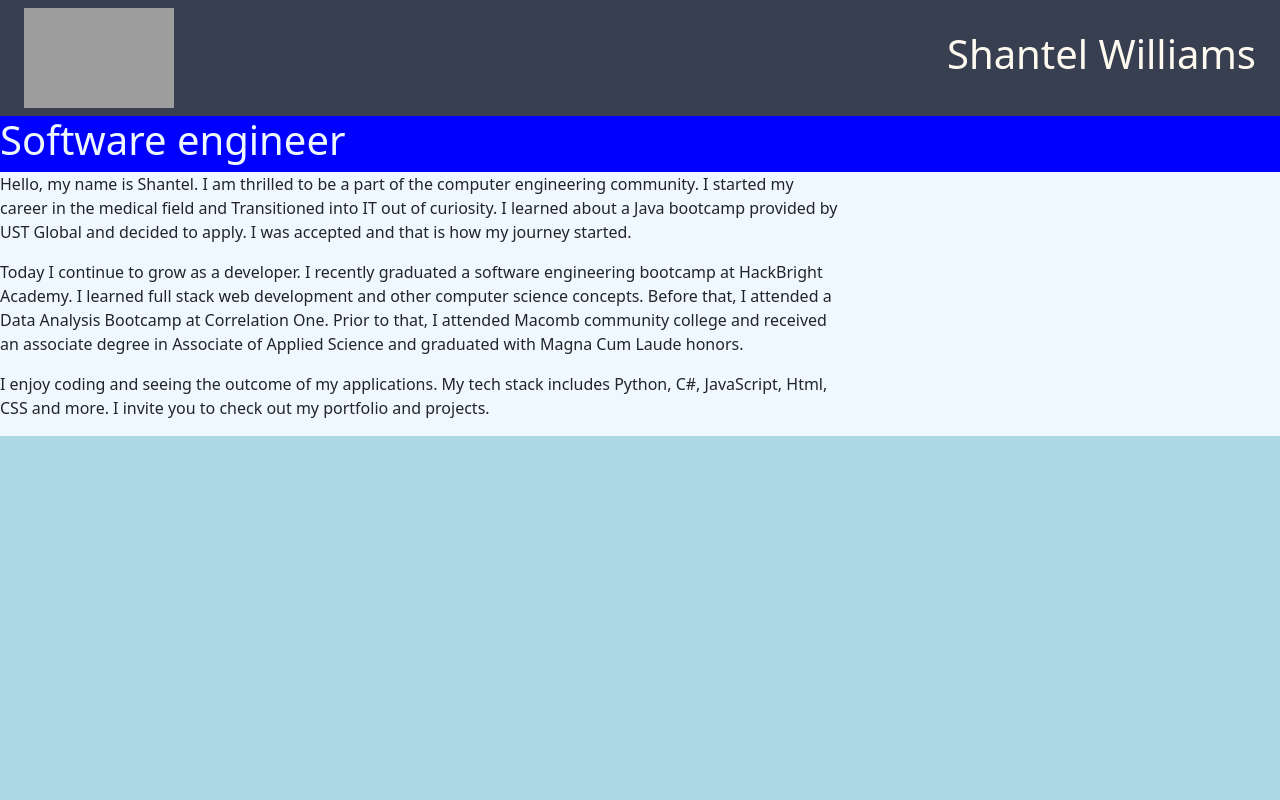
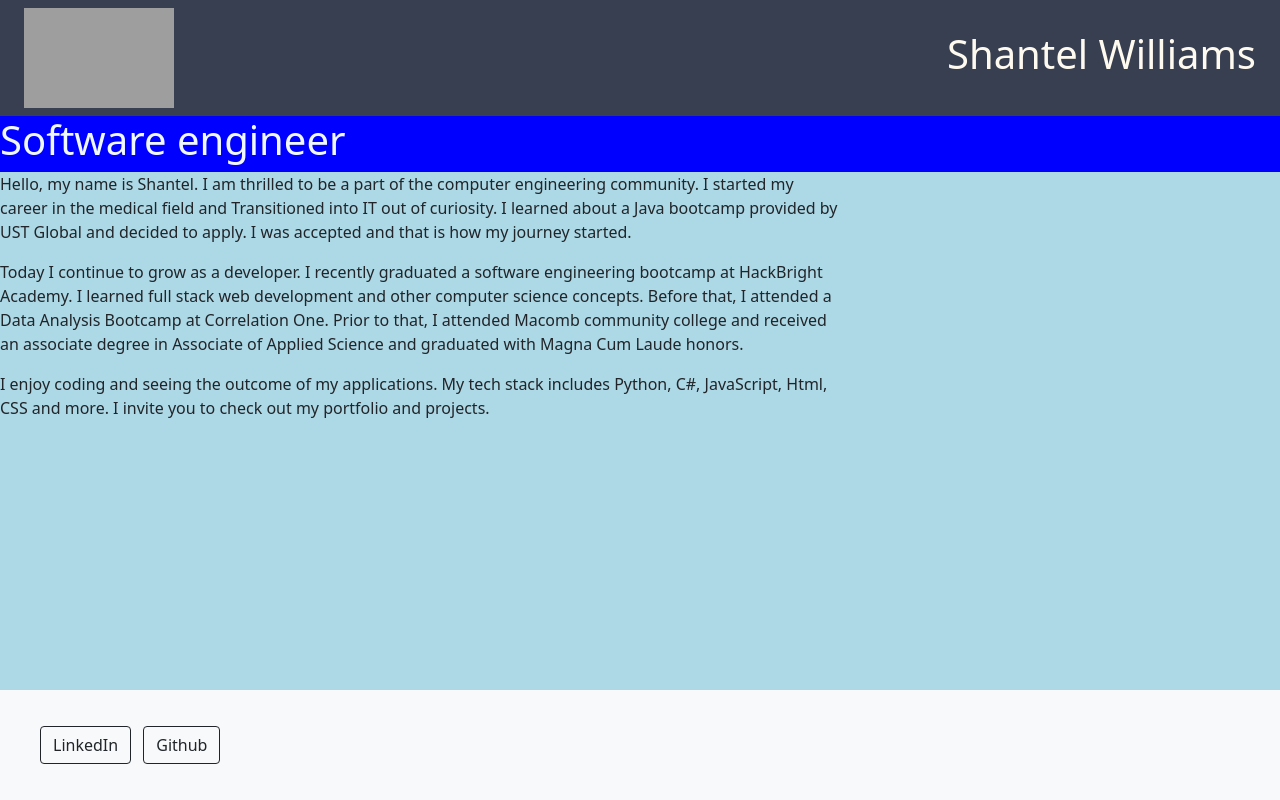
Before and after one commit to Tellysone87/portfolio, a Flask app: page / in a window 1280 px wide. Run offline with Flask 3, Linux system fonts and the light colour scheme; grey boxes are pictures that could not be loaded.

Commit message:
updates to rough draft intro page

```diff
--- a/static/design.css
+++ b/static/design.css
@@ -8,7 +8,7 @@ body{
 }
 
 #mid_layout{
-    background-color: aliceblue;
+    background-color: lightblue;
 }
 
 
--- a/templates/base.html
+++ b/templates/base.html
@@ -15,7 +15,7 @@ The other webpages will inherit this html to ensure the theme is universal -->
 
     <meta name='viewport' content='width=device-width, initial-scale=1'>
     <link rel='stylesheet' href='../static/design.css'>
-    <script src='main.js'></script>
+    <!-- <script src='main.js'></script> -->
 </head>
 
 <body>
@@ -54,7 +54,23 @@ The other webpages will inherit this html to ensure the theme is universal -->
         </div>
         {% endblock %}
     </div>
-
+    <nav class="navbar fixed-bottom navbar-light bg-light">
+        <div class="container-fluid"> <!-- <a class="navbar-brand" href="#">Fixed bottom</a> -->
+            <div class="text-center"> <!-- Grid container -->
+                <div class="container p-4 pb-0"> <!-- Section: Social media -->
+                    <section class="mb-4" id="social"> <!-- Linkedin and github-->
+                        <a class="btn btn-outline-dark btn-floating m-1"
+                            href="https://www.linkedin.com/in/shantel-williams-software-developer/" role="button"><i
+                                class="bi bi-linkedin"></i> LinkedIn
+                        </a>
+                        <a class="btn  btn-outline-dark btn-floating m-1" href="https://github.com/Tellysone87"
+                            role="button"><i class="bi bi-github"></i> Github
+                        </a>
+                    </section>
+                </div>
+            </div>
+        </div>
+    </nav>
 </body>
 
 </html>
```
